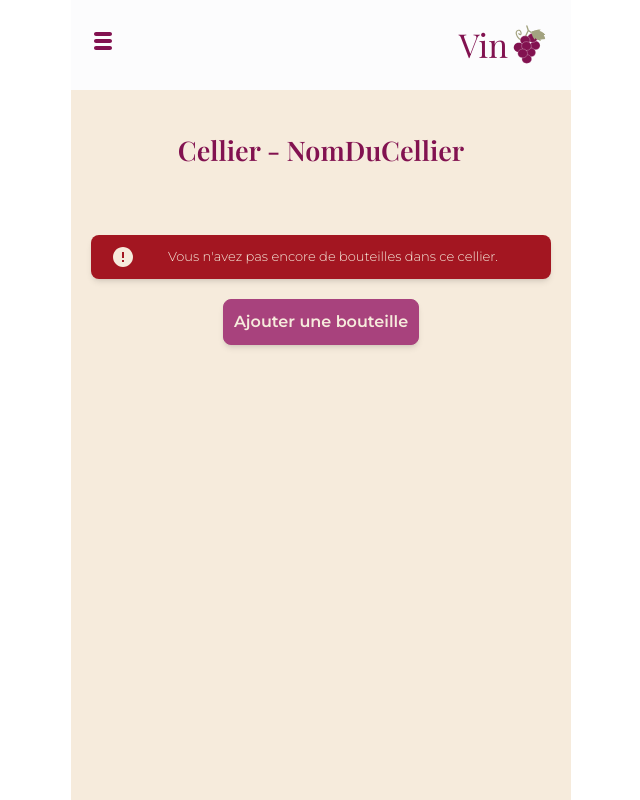
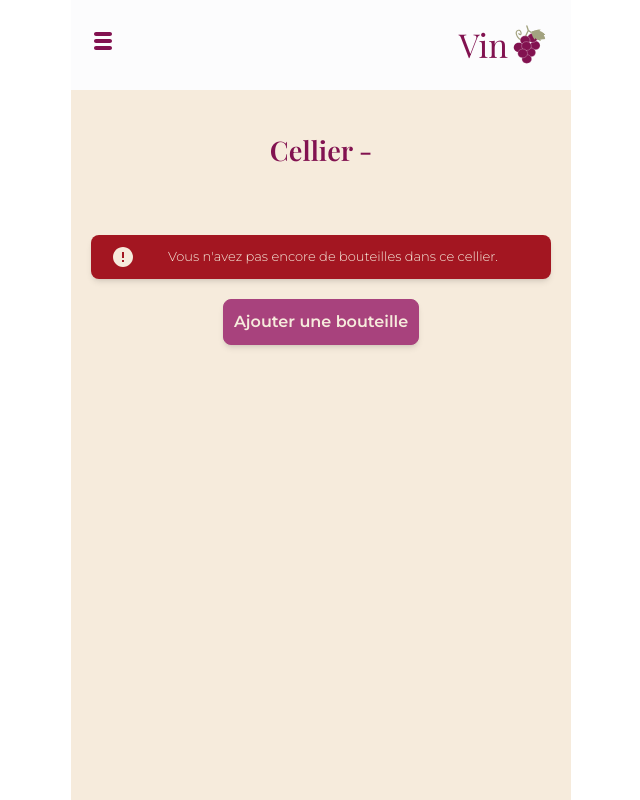
Before and after one commit to cambreau/Vino, a React (Vite) app in the folder frontend/: page /cellier/1 in a window 1280 px wide. Shown: the top 800 px of the page, without its empty margins (319-959 px from the left). Built offline with nearby package versions, Linux system fonts and the light colour scheme; a web font is replaced by a local one.

Commit message:
Mise à jour cellier Ajout nom du props

```diff
--- a/frontend/src/pages/Cellier.jsx
+++ b/frontend/src/pages/Cellier.jsx
@@ -4,7 +4,7 @@ import { useNavigate } from "react-router-dom";
 import Bouton from "../components/components-partages/Boutons/Bouton";
 import Message from "../components/components-partages/Message/Message";
 
-function Cellier() {
+function Cellier({ nomCellier }) {
   const navigate = useNavigate();
   return (
     <>
@@ -14,7 +14,7 @@ function Cellier() {
         <section className="pt-(--rythme-espace) pb-(--rythme-base) px-(--rythme-serre)">
           {/* Contenu du catalogue (celliers) à ajouter ici */}
           <h1 className="text-(length:--taille-moyen) text-center font-display font-semibold text-principal-300">
-            Cellier - NomDuCellier
+            Cellier - {nomCellier}
           </h1>
           <article className="mt-(--rythme-base) p-(--rythme-serre) min-h-[200px] flex flex-col items-center justify-center">
             {/* Contenu des bouteilles dans le cellier à ajouter ici */}
```
